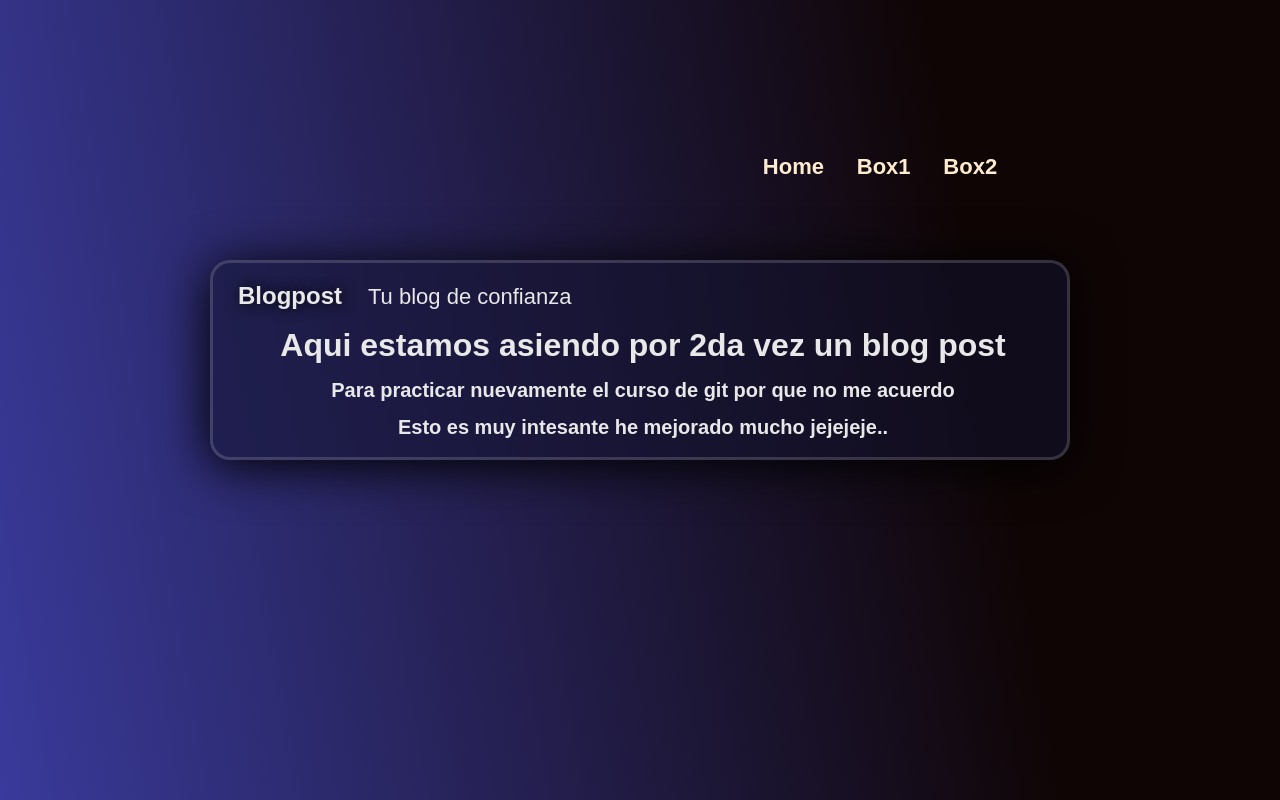
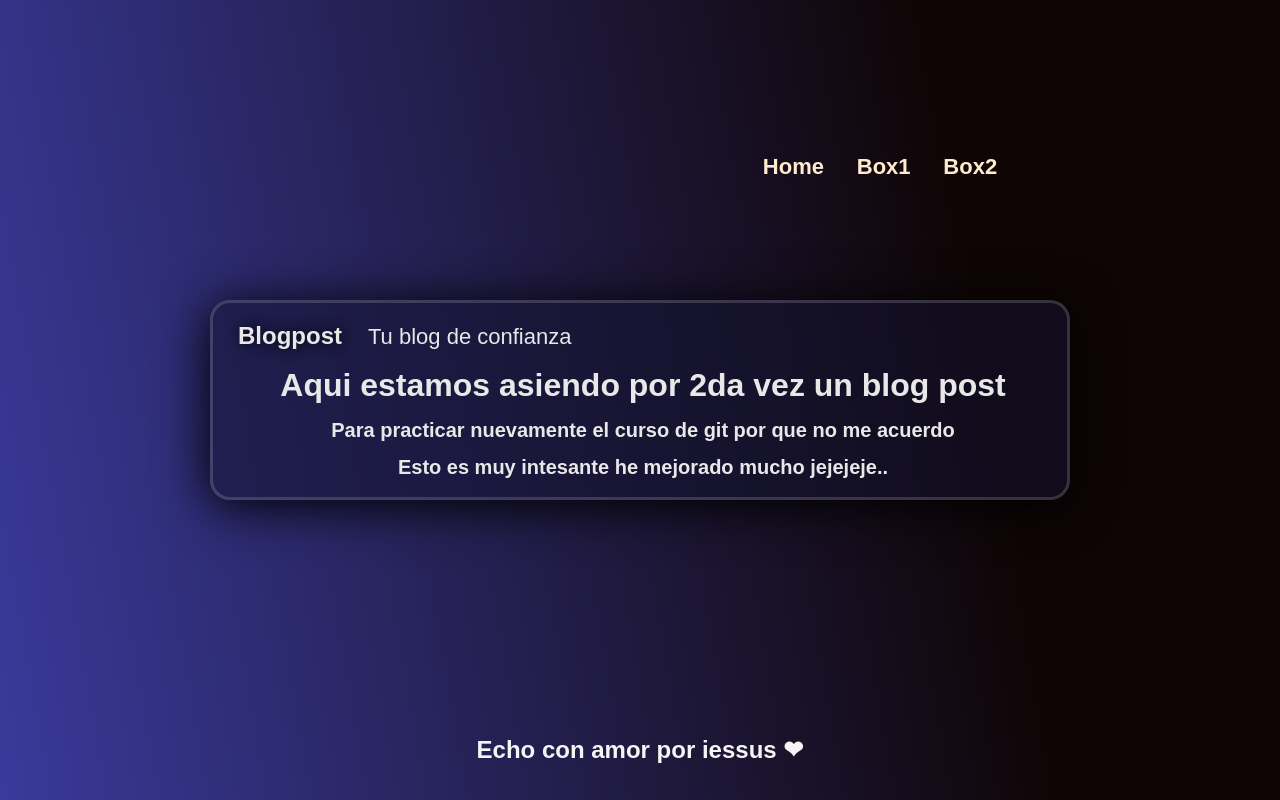
Before and after one commit to IeesusChumpitaz/Hyperblog2, a plain HTML site: page index.html in a window 1280 px wide. Drawn offline with Linux system fonts and the light colour scheme.

Commit message:
se le agrego el footer a la pagina de hyperblog2 , se le corrigio los estilos al body y al main ya que generaban conflictos al layout al colocarle el footer,una vez coregido se le dio los estilos al footer

```diff
--- a/css/style.css
+++ b/css/style.css
@@ -8,9 +8,12 @@ html{
     font-family: Arial, Helvetica, sans-serif;
 }
 body{
+    /* SE LE AGREGO ESTILOS DE flex-direction: COLUMN Y SE LE PUSO SPACE-BETWEEN PARA QUE SE PUEDA ACOMODAR MEJOR
+    EL LAYOUT DE LA PAGINA YA QUE CON LOS ESTILSO ANTERIORES GENERABA CONFLICTOS EN EL LAYOUT */
     position: relative;
     display: flex;
-    justify-content: center;
+    flex-direction: column;
+    justify-content: space-between;
     width: 100vw;
     height: 100vh;
     text-align: center;
@@ -45,10 +48,8 @@ header{
 }
 
 main{
-
-    position: absolute;
+    /* se le quito los estilos de position: absolute y el de top:cal() ya que generaban conflictos y sOLO SE LE AGREGO MARGIN */
     text-align: center;
-    top:calc(50% - 140px);
     margin: 0 auto;
     width: 860px;
     height: 200px;
@@ -56,7 +57,9 @@ main{
     border: solid rgba(233, 232, 232, 0.171) 3px;
     border-radius: 20px;
     box-shadow: black -2px 6px 50px 0px;
+    margin-bottom: 100px;
 }
+
 .cabecera{
     display: flex;
     text-align: start;
@@ -102,3 +105,23 @@ main{
     color: rgb(233, 232, 232);
 
 }
+/* ESTILOS DEL FOOTER */
+
+footer{
+    display: flex;
+    justify-content: center;
+    width: 100vw;
+    height: 100px;
+
+}
+.footer-mensaje{
+    display: flex;
+    flex-direction: column;
+    justify-content: center;
+    text-align: center;
+    font-size: 2.4rem;
+    font-weight: bold;
+    line-height: 3rem;
+    color: whitesmoke;
+
+}
--- a/index.html
+++ b/index.html
@@ -28,5 +28,8 @@
             <p>Esto es muy intesante he mejorado mucho jejejeje..</p>
         </div>
     </main>
+    <footer>
+        <div class="footer-mensaje">Echo con amor por iessus ❤</div>
+    </footer>
 </body>
 </html>
```
